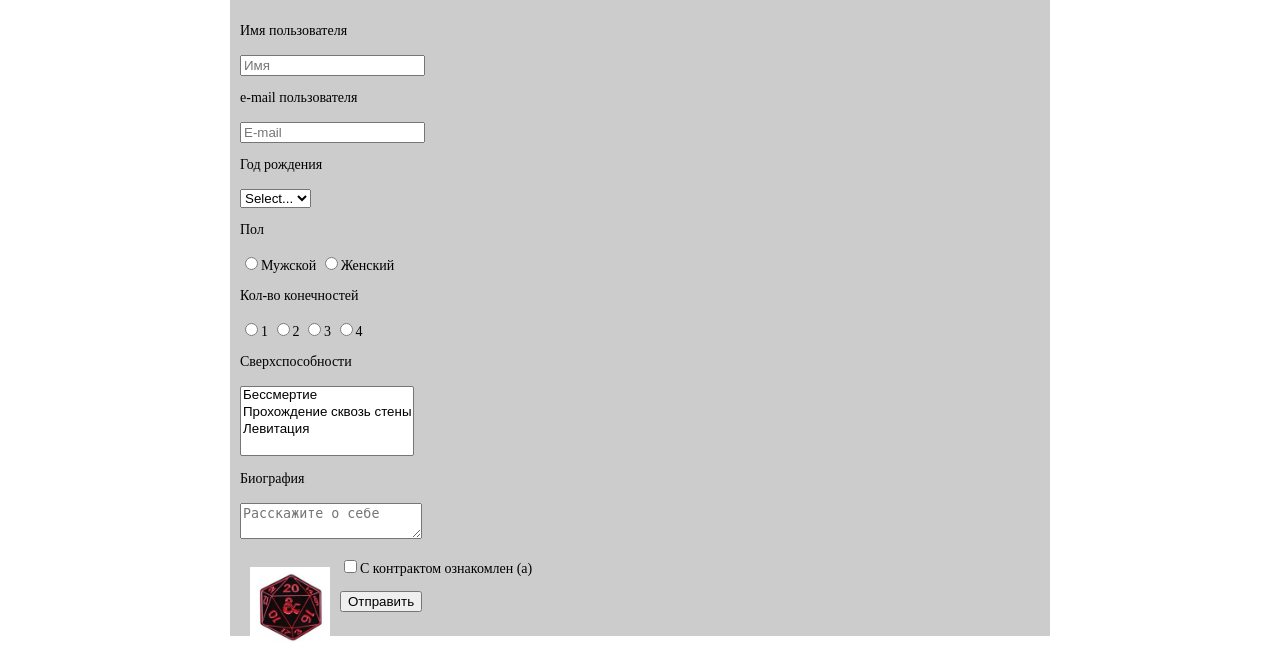
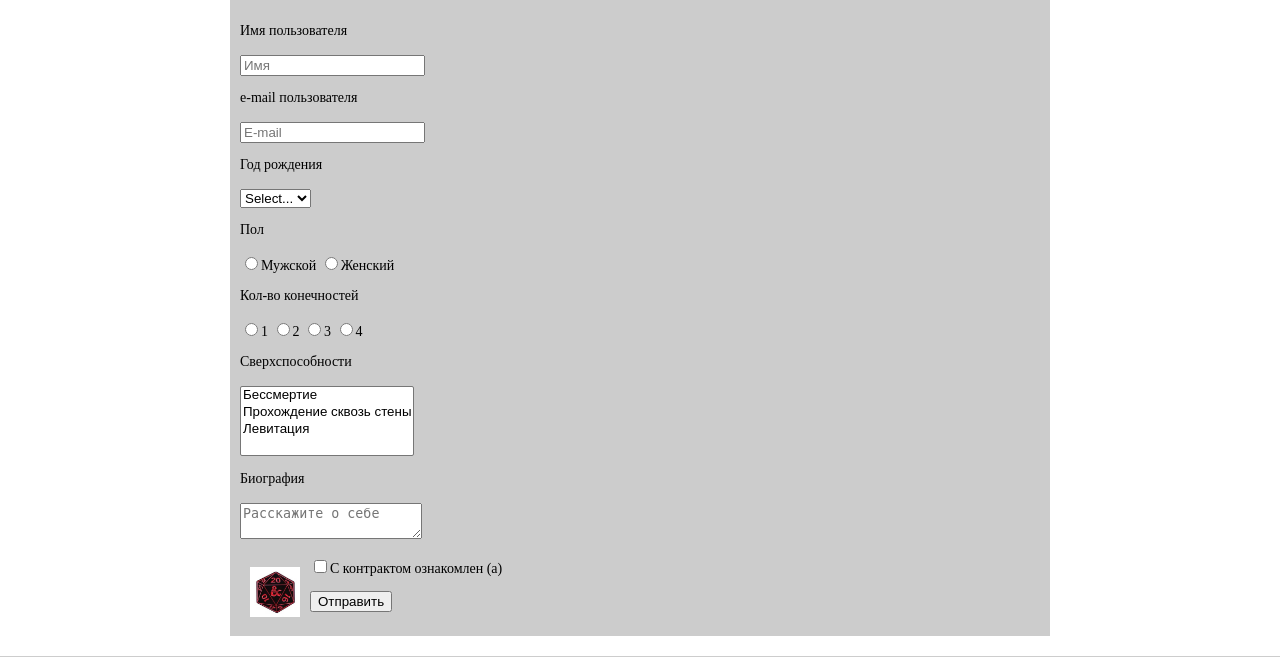
Before and after one commit to timxx21/back3, a PHP site: page / in a window 1280 px wide. Shown: the part 215-872 px from the top of the page. Run offline with PHP 8.4, Linux system fonts and the light colour scheme.

Commit message:
Update index.php

```diff
--- a/index.php
+++ b/index.php
@@ -79,7 +79,7 @@
 			<label>
 				<input type="checkbox" name="agree">С контрактом ознакомлен
 				(а)
-				<img style="float:left; margin:10px; width:80px; height:80px;" src="i.jpeg"
+				<img style="float:left; margin:10px; width:50px; height:50px;" src="i.jpeg"
 			</label>
 		</p>
 		<p>
```
